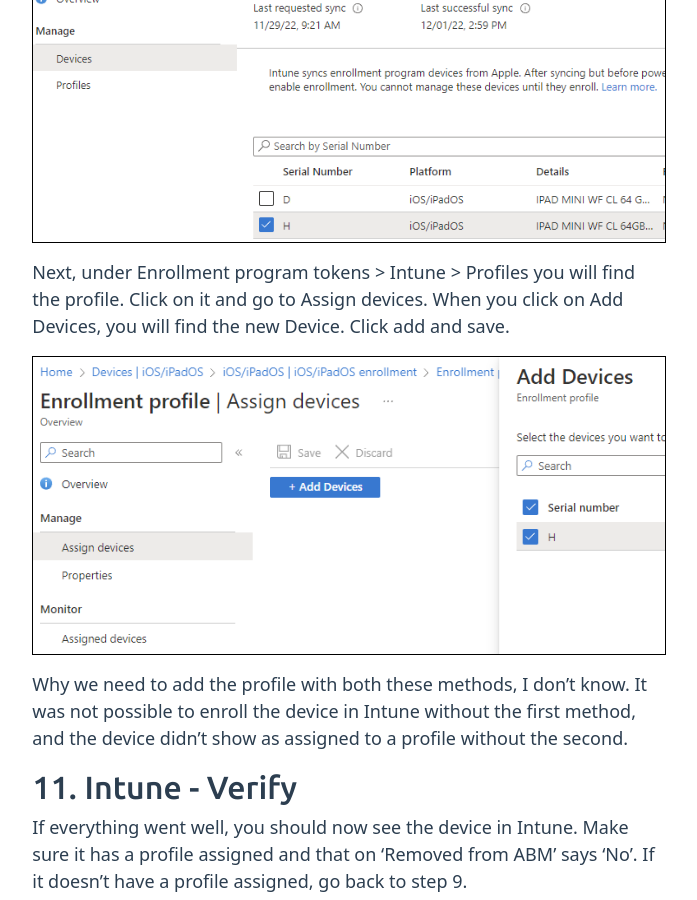
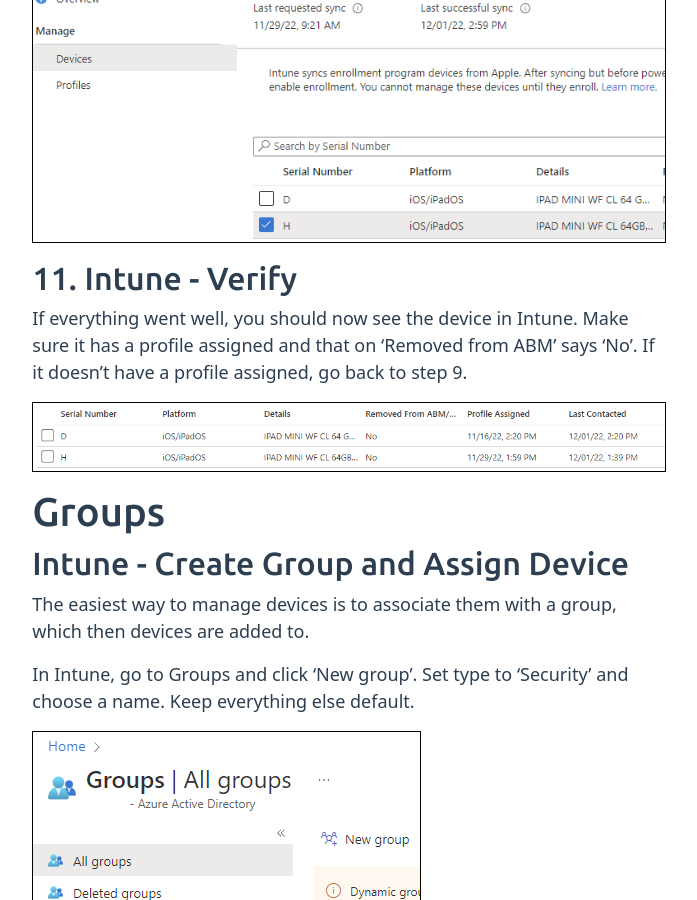
Before and after one commit to dsolstad/dsolstad.github.io, a Jekyll site: the page built from _posts/2022-12-09-Setup-iPad-Intune.md, in a window 1280 px wide and 900 px high, scrolled down 9318 px. Shown: the whole window, without its empty margins (336-1033 px from the left). Built offline with Jekyll 4.4.1, drawn with Linux system fonts in a browser that asks for light colours.

Commit message:
Update 2022-12-09-Setup-iPad-Intune.md

```diff
--- a/_posts/2022-12-09-Setup-iPad-Intune.md
+++ b/_posts/2022-12-09-Setup-iPad-Intune.md
@@ -106,12 +106,6 @@ In Intune, you will soon see the new device under Enrollment program tokens > In
 
 ![_config.yml]({{ site.baseurl }}/images/intune12.png)
 
-Next, under Enrollment program tokens > Intune > Profiles you will find the profile. Click on it and go to Assign devices. When you click on Add Devices, you will find the new Device. Click add and save.
-
-![_config.yml]({{ site.baseurl }}/images/intune13.png)
-
-Why we need to add the profile with both these methods, I don’t know. It was not possible to enroll the device in Intune without the first method, and the device didn’t show as assigned to a profile without the second.
-
 ## 11. Intune - Verify
 If everything went well, you should now see the device in Intune. Make sure it has a profile assigned and that on ‘Removed from ABM’ says ‘No’. If it doesn’t have a profile assigned, go back to step 9.
 
```
